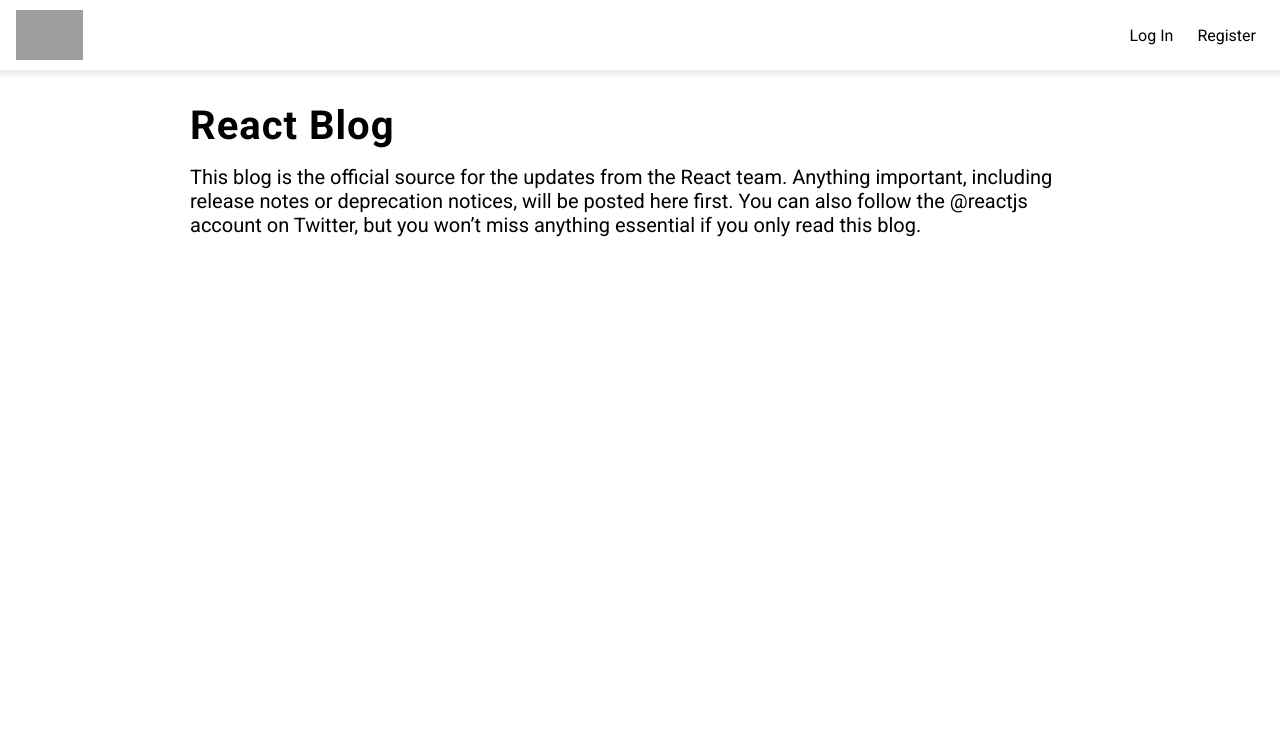
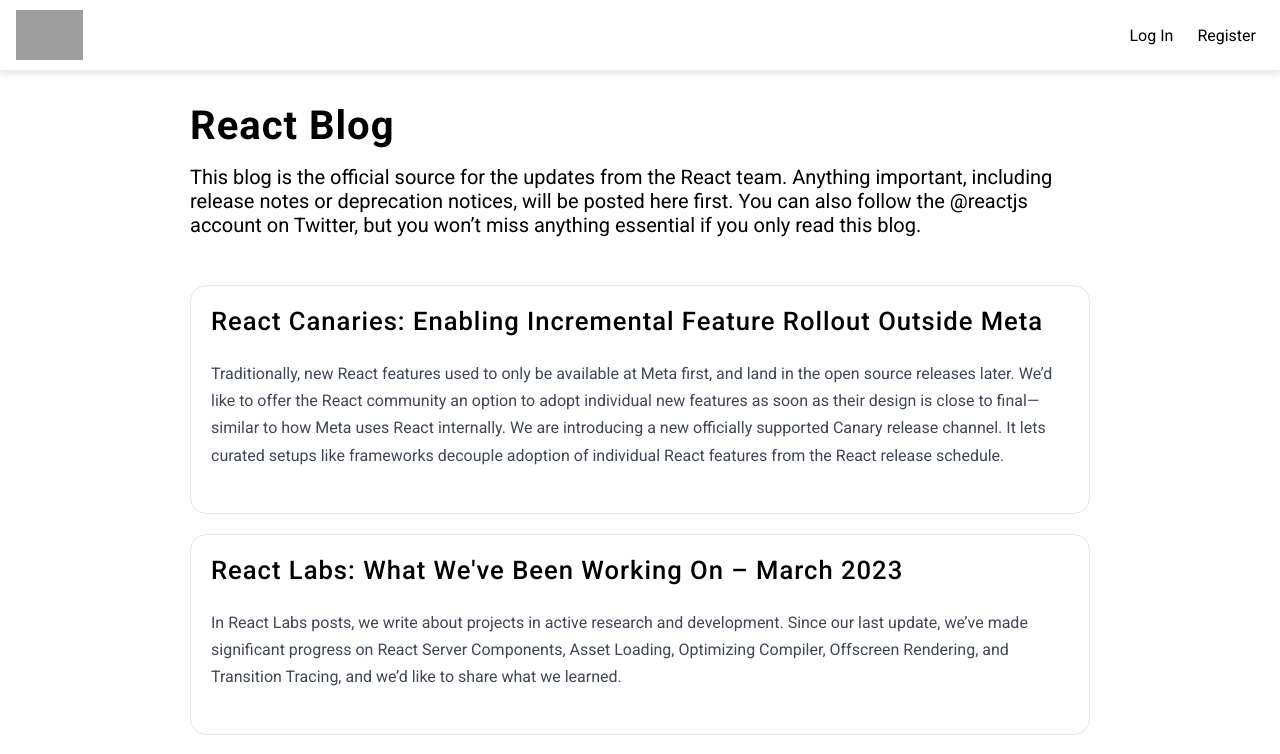
Before and after one commit to AgneBalc/react-exam, a React (Create React App) app: page / in a window 1280 px wide. Shown: the top 754 px of the page. Built offline with nearby package versions, Linux system fonts and the light colour scheme; data requests are answered from the project's data file; grey boxes are pictures that could not be loaded.

Commit message:
posts context created

```diff
--- a/src/components/pages/home/Home.jsx
+++ b/src/components/pages/home/Home.jsx
@@ -1,7 +1,11 @@
+import { useContext } from "react";
 import PostCard from "../../UI/post-card/PostCard";
 import StyledHome from "./home.styles";
+import PostsContext from "../../../contexts/posts-context";
 
 const Home = () => {
+  const { posts } = useContext(PostsContext);
+
   return (
     <StyledHome>
       <div className="home-header">
@@ -9,6 +13,12 @@
         <p>This blog is the official source for the updates from the React team. Anything important, including release notes or deprecation notices, will be posted here first. You can also follow the @reactjs account on Twitter, but you won’t miss anything essential if you only read this blog.</p>
       </div>
       <div className="allPosts">
+        {posts.map(post =>
+          <PostCard
+            key={post.id}
+            post={post}
+          />
+        )}
       </div>
     </StyledHome>
   );
--- /dev/null
+++ b/src/contexts/posts-context.js
@@ -0,0 +1,44 @@
+import { createContext, useEffect, useReducer } from "react";
+
+const PostsContext = createContext();
+
+const POSTS_ACTIONS = {
+  GET: 'get_all_posts',
+  ADD: 'add_new_post',
+}
+
+const postsReducer = (state, action) => {
+  switch (action.type) {
+    case POSTS_ACTIONS.GET:
+      return action.data;
+    default:
+      return state;
+  }
+}
+
+const PostsProvider = ({ children }) => {
+  const [posts, dispatchPosts] = useReducer(postsReducer, []);
+
+  useEffect(() => {
+    fetch('http://localhost:8080/posts')
+      .then(res => res.json())
+      .then(data => dispatchPosts({
+        type: POSTS_ACTIONS.GET,
+        data,
+      }));
+  }, []);
+
+  return (
+    <PostsContext.Provider
+      value={{
+        posts,
+        dispatchPosts,
+      }}
+    >
+      {children}
+    </PostsContext.Provider>
+  );
+}
+
+export default PostsContext;
+export { PostsProvider, POSTS_ACTIONS };
--- a/src/index.js
+++ b/src/index.js
@@ -4,12 +4,15 @@
 import App from './App';
 import { BrowserRouter } from 'react-router-dom';
 import { UsersProvider } from './contexts/users-context';
+import { PostsProvider } from './contexts/posts-context';
 
 const root = ReactDOM.createRoot(document.getElementById('root'));
 root.render(
-  <UsersProvider>
-    <BrowserRouter>
-      <App />
-    </BrowserRouter>
-  </UsersProvider>
+  <PostsProvider>
+    <UsersProvider>
+      <BrowserRouter>
+        <App />
+      </BrowserRouter>
+    </UsersProvider>
+  </PostsProvider>
 );
```
